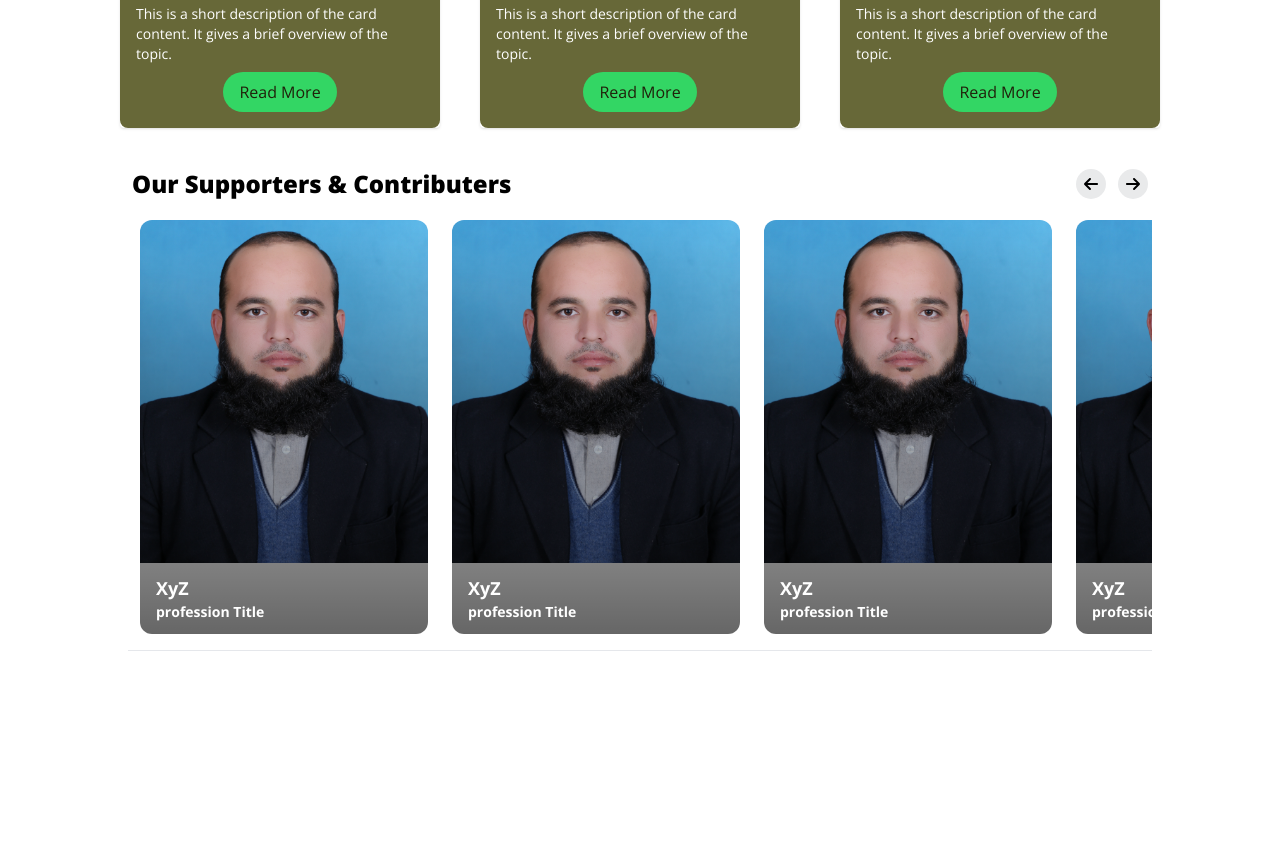
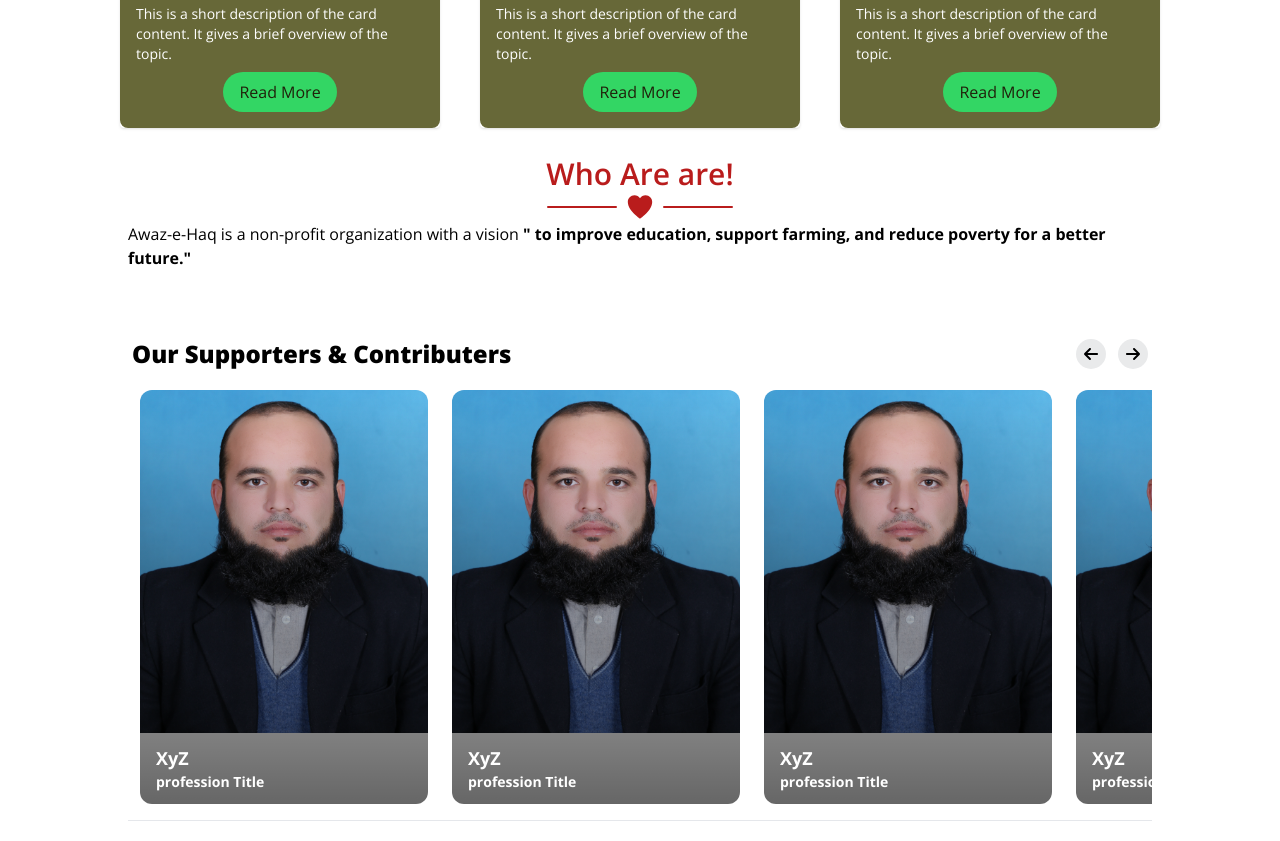
Before and after one commit to codewithRaees/awazehaq, a React (Vite) app: page / in a window 1280 px wide. Shown: the part 1000-1841 px from the top of the page. Before the commit the page ends 1671 px from the top, so only its background shows below. Built offline with nearby package versions, Linux system fonts and the light colour scheme.

Commit message:
commit who we are page

```diff
--- a/index.html
+++ b/index.html
@@ -2,9 +2,9 @@
 <html lang="en">
   <head>
     <meta charset="UTF-8" />
-    <link rel="icon" type="image/svg+xml" href="/vite.svg" />
+    <link rel="icon" type="image/svg+xml" href="./public/assets/logo.jpeg" />
     <meta name="viewport" content="width=device-width, initial-scale=1.0" />
-    <title>Vite + React</title>
+    <title>Awaz-e-Haq Foundation</title>
   </head>
   <body>
     <div id="root"></div>
--- a/src/App.jsx
+++ b/src/App.jsx
@@ -2,6 +2,7 @@ import { useState } from "react"
 import Header from "./components/Header"
 import SocialLinksStrip from "./components/SocialLinksStrip"
 import CarousalSlider from "./components/CarousalSlider"
+import WhoAndOurMission from "./components/WhoAndOurMission"
 
 import Card from "./Card"
 // import WhoAndOurMission from "./components/WhoAndOurMission"
@@ -21,7 +22,7 @@ const [navLinks , setnavLinks]=useState(['Home', 'About', 'Our Approach', 'Galle
 
         <CarousalSlider />
         <Card />
-
+       <WhoAndOurMission/>
 
 
         <Supporters />
--- a/src/components/WhoAndOurMission.jsx
+++ b/src/components/WhoAndOurMission.jsx
@@ -1,14 +1,20 @@
 import React from 'react'
-
+import { IoIosHeart } from "react-icons/io";
 const WhoAndOurMission = () => {
   return (
       <>
-          <div className="who-we-are ">
-               <h>Who Are are!</h>
+        <div className='max-w-screen-lg mx-auto py-7 items-center flex flex-col px-3 md:px-0'>
+        <h1 className="text-red-700 font-semibold leading-9 text-3xl ">Who Are are!</h1>
+        <div className="line flex justify-center items-center text-xl gap-2">
+          <span className='w-[70px] tracking-wider h-[2px] bg-red-700 rounded-full'></span>
+          <span className='text-red-700 text-3xl'><IoIosHeart/></span>
+          <span className='w-[70px] tracking-wider h-[2px] bg-red-700 rounded-full'></span>
+        </div>
           <p>Awaz-e-Haq is a non-profit organization with a vision <b>" to improve education, support farming, and reduce poverty for a better future."</b></p>
 
           </div>
-             </>
+    </>
+
   )
 }
 
```
